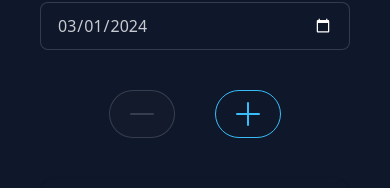
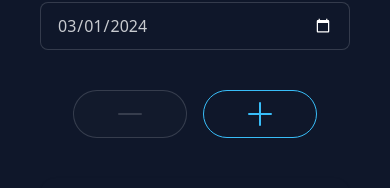
Before and after one commit to webceyhan/nuxt-visa-calculator, a Nuxt app: page / in a window 390 px wide. Shown: the part 398-586 px from the top of the page. Built offline with nearby package versions, Linux system fonts and the light colour scheme.

Commit message:
adjust visit action buttons

```diff
--- a/app.vue
+++ b/app.vue
@@ -27,7 +27,7 @@ const {
       v-model:exit-date="visit.exitDate"
     />
 
-    <div class="flex items-center justify-between md:my-10 gap-10">
+    <div class="flex items-center justify-between md:my-10 gap-4 md:gap-10">
       <visit-remove-button :disabled="!canRemoveVisit" @click="removeLastVisit()" />
       <visit-add-button :disabled="!canAddVisit" @click="addNextVisit()" />
     </div>
--- a/components/visit-add-button.vue
+++ b/components/visit-add-button.vue
@@ -1,5 +1,5 @@
 <template>
-  <button type="button" class="btn btn-primary btn-outline md:btn-wide rounded-full">
+  <button type="button" class="btn btn-primary btn-outline md:btn-wide rounded-full px-10">
     <svg
       xmlns="http://www.w3.org/2000/svg"
       fill="currentColor"
--- a/components/visit-remove-button.vue
+++ b/components/visit-remove-button.vue
@@ -1,5 +1,5 @@
 <template>
-  <button type="button" class="btn btn-error btn-outline md:btn-wide rounded-full">
+  <button type="button" class="btn btn-error btn-outline md:btn-wide rounded-full px-10">
     <svg
       xmlns="http://www.w3.org/2000/svg"
       fill="currentColor"
```
